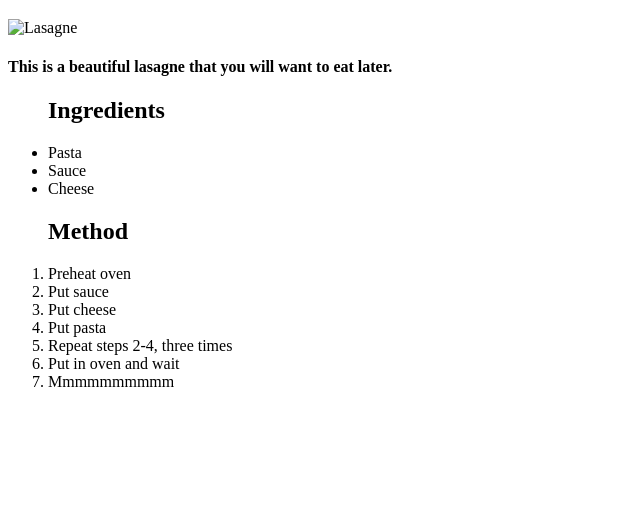
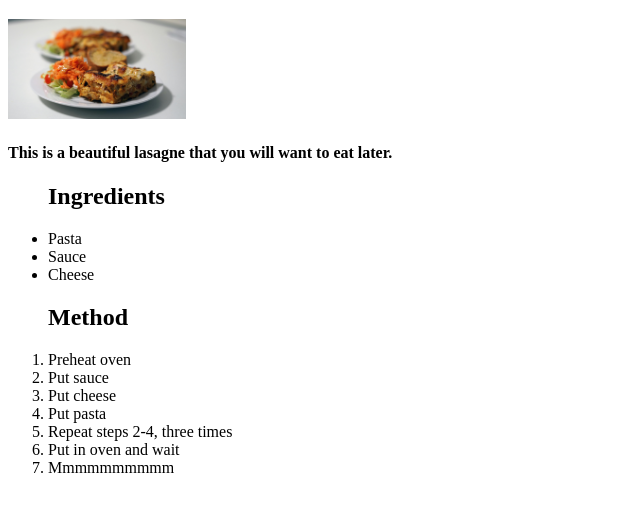
Before and after one commit to VZZId/odin-recipes, a plain HTML site: page recipes/lasagna.html in a window 1280 px wide. Shown: the part 61-572 px from the top of the page, without its empty margins (0-640 px from the left). Drawn offline with Linux system fonts and the light colour scheme; the site is published under a folder, as on GitHub Pages, so addresses that start at the root find nothing.

Commit message:
fix: repair image link

```diff
--- a/recipes/lasagna.html
+++ b/recipes/lasagna.html
@@ -7,7 +7,7 @@
 </head>
 <body>
     <h1>Lasagne</h1>
-    <img src="/images/Lasagne.jpg" alt="Lasagne" height=100>
+    <img src="../images/Lasagne.jpg" alt="Lasagne" height=100>
     <h4>This is a beautiful lasagne that you will want to eat later.</h4>
     <ul>
         <h2>Ingredients</h2>
```
